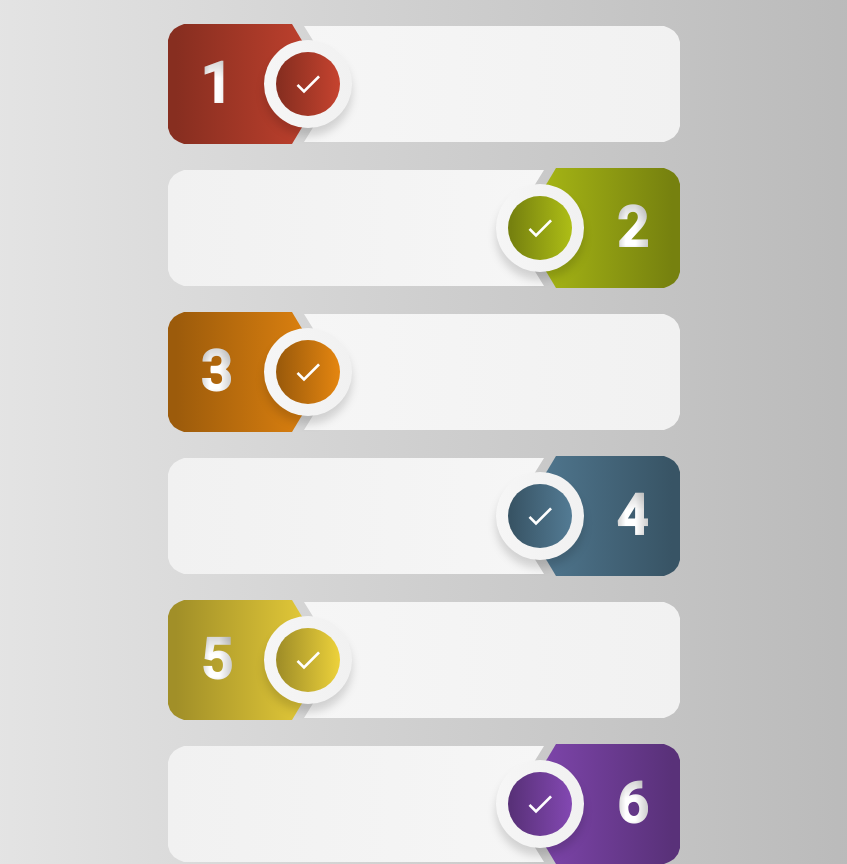
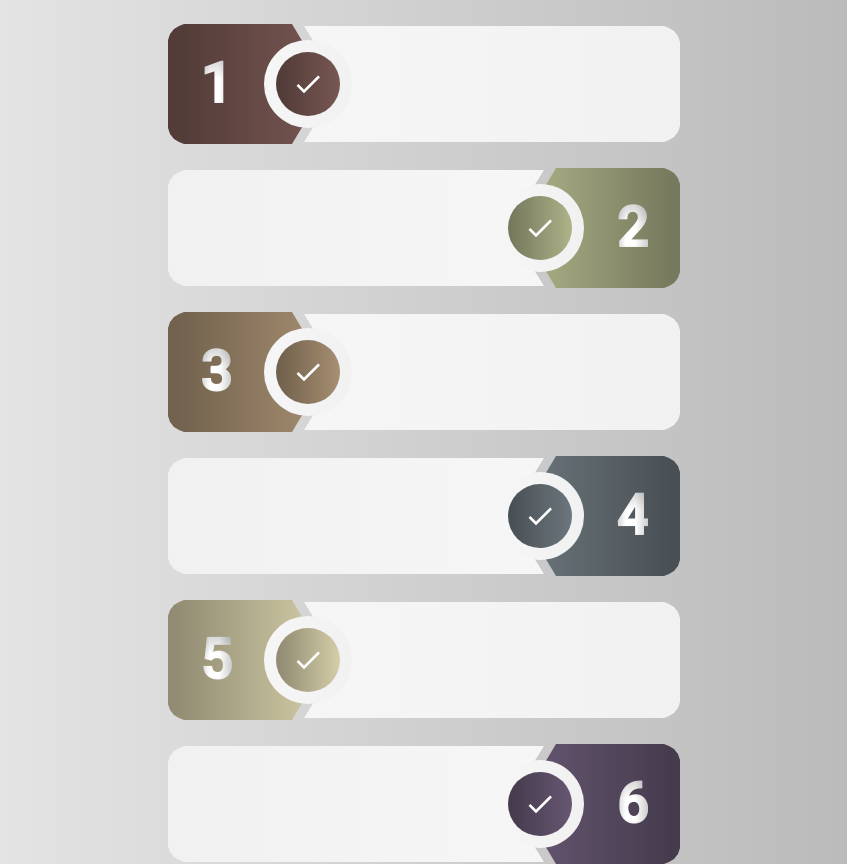
Before and after one commit to armchair-ai/front, an Angular app: page / in a window 1280 px wide. Shown: the whole page, without its empty margins (216-1063 px from the left). Built offline with nearby package versions, Linux system fonts and the light colour scheme.

Commit message:
filter colors

```diff
--- a/src/app/components/step-icon/step-icon.scss
+++ b/src/app/components/step-icon/step-icon.scss
@@ -5,6 +5,10 @@
     height: var(--step-icon-width);
     padding: 12px;
     width: var(--step-icon-width);
+}
+
+:host-context(.disabled) {
+    filter: var(--step-disabled-filter);
 }
 
 .step-icon-circle {
--- a/src/app/components/step-order/step-order.scss
+++ b/src/app/components/step-order/step-order.scss
@@ -3,14 +3,6 @@
     display: grid;
     filter: drop-shadow(-1px -1px 0 #ffffff) var(--step-shadow);
     justify-items: center;
-}
-
-:host-context(.left) {
-    transform: scaleX(-1);
-}
-
-:host-context(.disabled) {
-    filter: none;
 }
 
 .step-order-shape {
@@ -66,8 +58,18 @@
     -webkit-text-fill-color: transparent;
     background-clip: text;
     color: transparent;
+}
 
-    :host-context(.left) & {
+.step-order-number,
+.step-order-shape {
+    grid-row: 1;
+    grid-column: 1;
+}
+
+:host-context(.left) {
+    transform: scaleX(-1);
+
+    .step-order-number {
         transform: scaleX(-1);
         left: initial;
         right: 32px;
@@ -75,8 +77,6 @@
     }
 }
 
-.step-order-number,
-.step-order-shape {
-    grid-row: 1;
-    grid-column: 1;
+:host-context(.disabled) {
+    filter: var(--step-disabled-filter);
 }
--- a/src/styles/components/step.scss
+++ b/src/styles/components/step.scss
@@ -6,4 +6,5 @@
     --step-gap-x: 24px;
     --step-shadow: drop-shadow(0 8px 4px rgba(0, 0, 0, 0.15));
     --step-surface-color: linear-gradient(to right, #f6f6f6, #F1F1F1);
+    --step-disabled-filter: grayscale(.75);
 }
```
